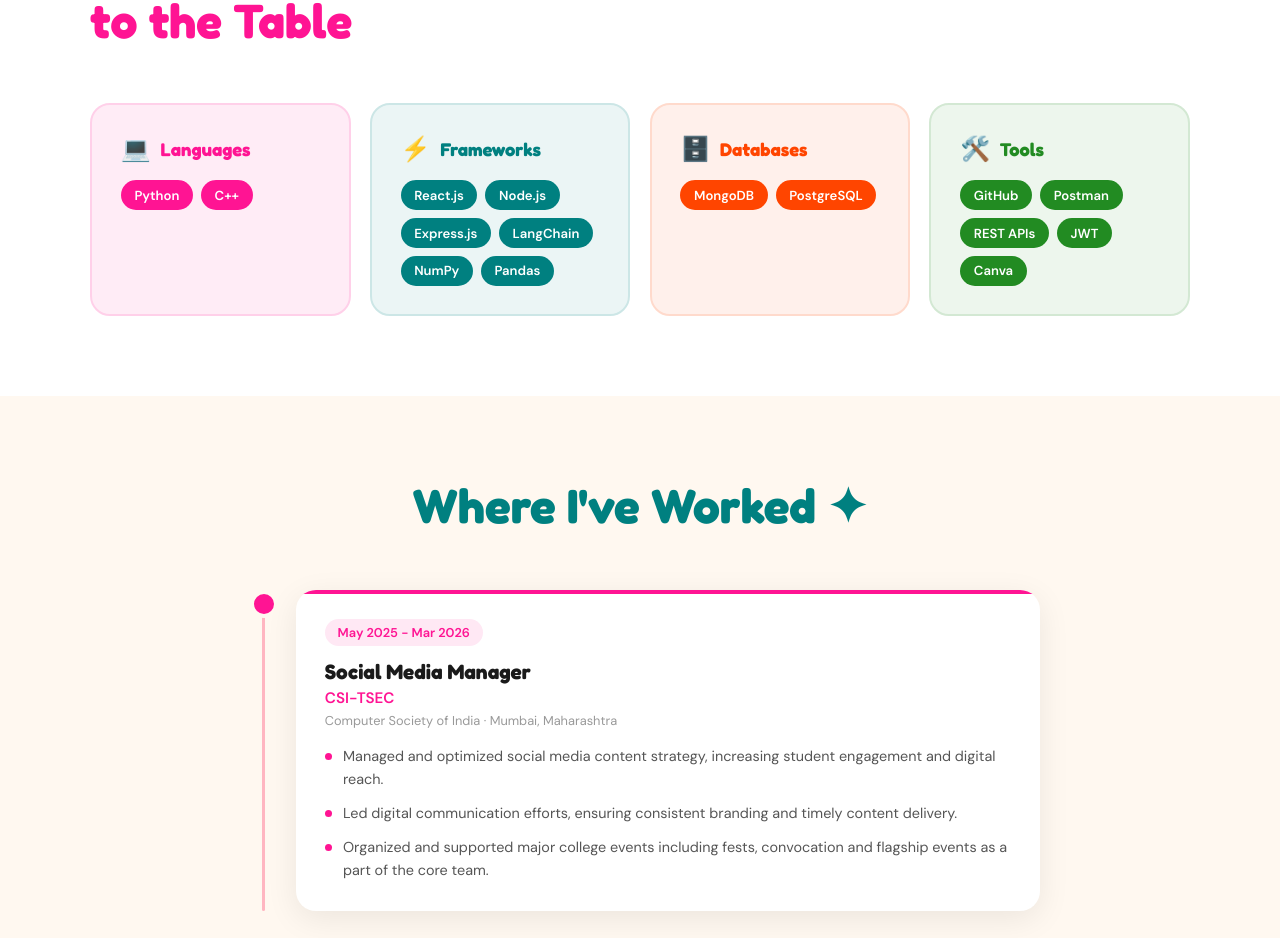
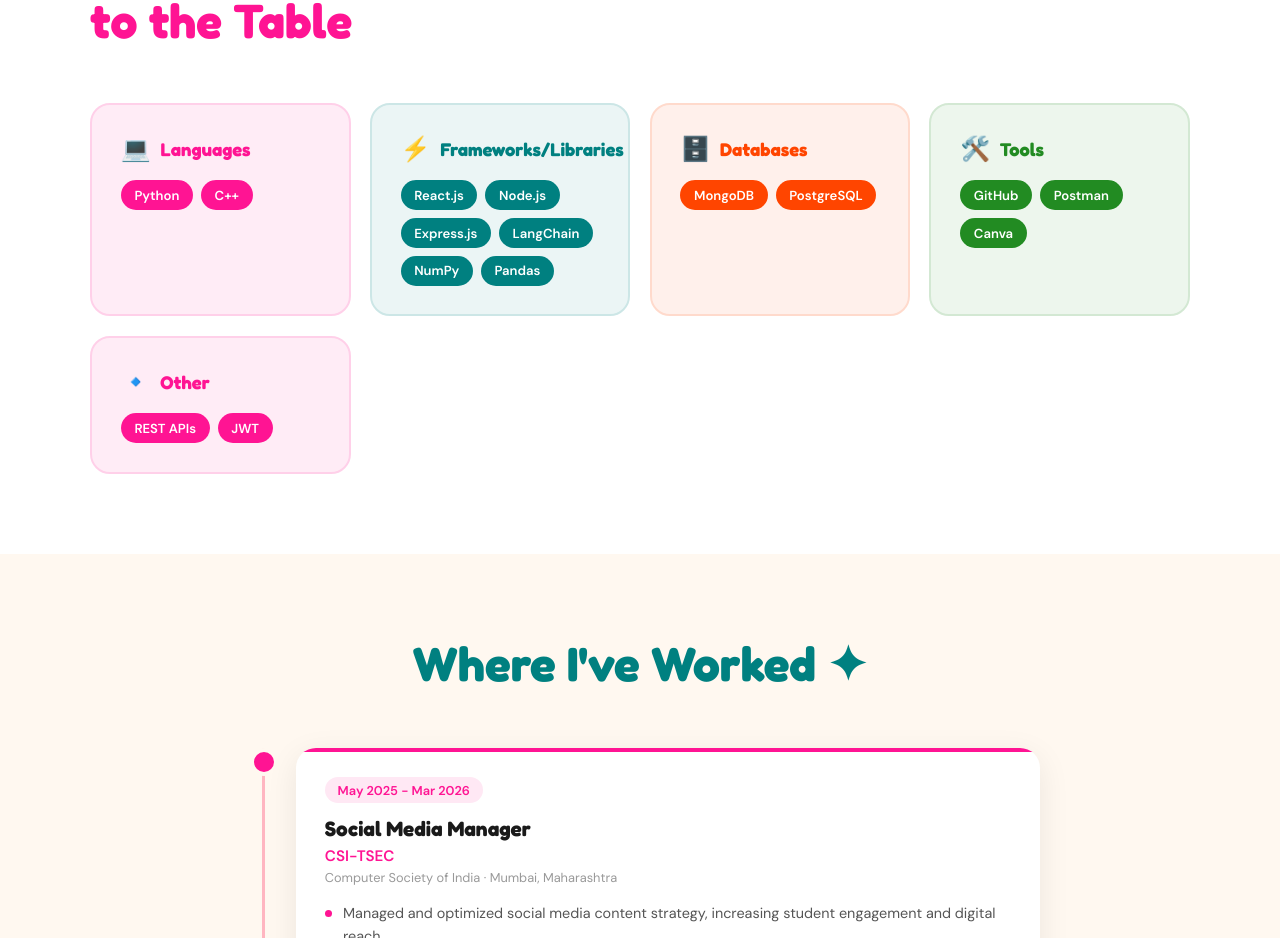
Before and after one commit to shenoyshivani/portfolio-website, a React (Vite) app in the folder client/: page / in a window 1280 px wide. Shown: the part 2360-3298 px from the top of the page. Built offline with nearby package versions, Linux system fonts and the light colour scheme.

Commit message:
Rename Frameworks to Frameworks/Libraries, add Other section with JWT/REST APIs

```diff
--- a/client/src/components/Skills.jsx
+++ b/client/src/components/Skills.jsx
@@ -9,7 +9,7 @@
     emoji: '💻',
   },
   {
-    title: 'Frameworks',
+    title: 'Frameworks/Libraries',
     skills: ['React.js', 'Node.js', 'Express.js', 'LangChain', 'NumPy', 'Pandas'],
     color: 'var(--teal)',
     emoji: '⚡',
@@ -22,9 +22,15 @@
   },
   {
     title: 'Tools',
-    skills: ['GitHub', 'Postman', 'REST APIs', 'JWT', 'Canva'],
+    skills: ['GitHub', 'Postman', 'Canva'],
     color: 'var(--green)',
     emoji: '🛠️',
+  },
+  {
+    title: 'Other',
+    skills: ['REST APIs', 'JWT'],
+    color: 'var(--magenta)',
+    emoji: '🔹',
   },
 ]
 
```
